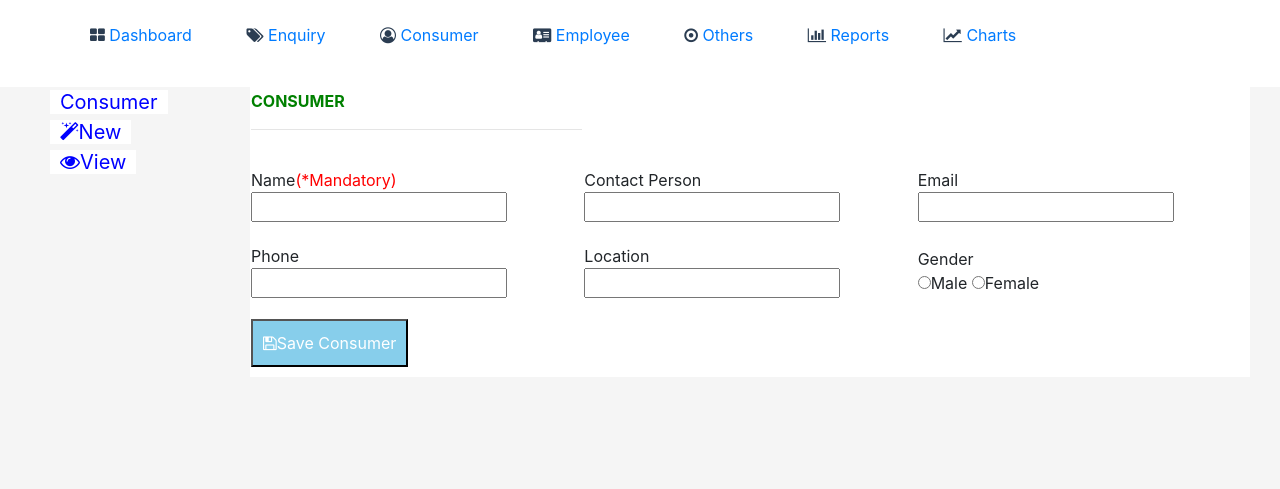
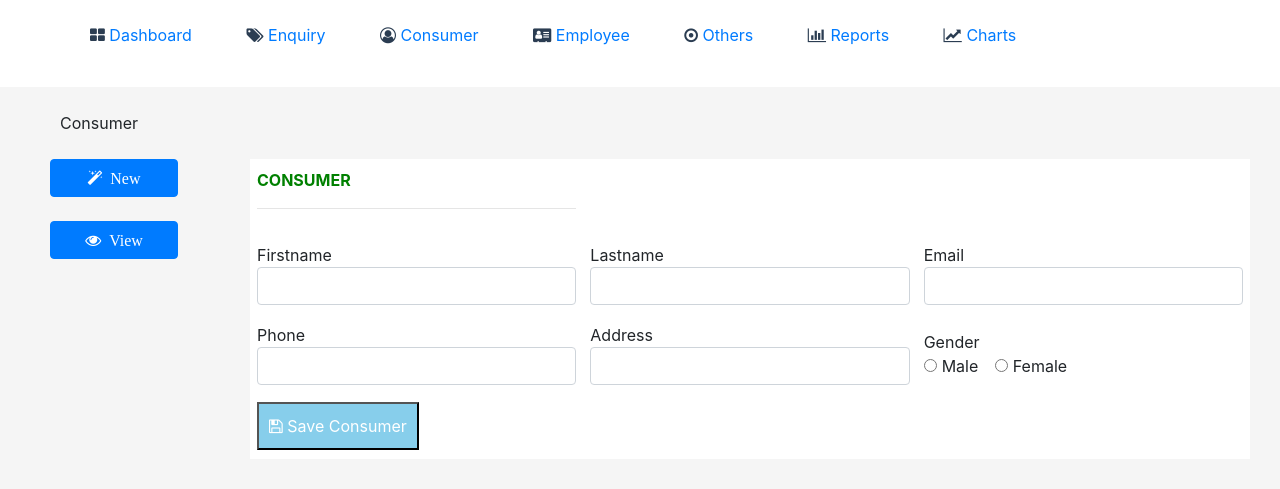
Before and after one commit to Vazcipher/trackmyleadz, a Django app: template trackapp/template/consumer.html in a window 1280 px wide. Shown: the part 67-556 px from the top of the page. Run offline with Django 3.2, Linux system fonts and the light colour scheme; the template is opened without the code that fills it, so the values that code supplies are empty; some libraries are stand-ins or nearby versions.

Commit message:
updated models and design

```diff
--- a/trackapp/template/consumer.html
+++ b/trackapp/template/consumer.html
@@ -29,20 +29,11 @@
 	    	color: darkgreen;
 	    }
 
-	    #input{
-			text-decoration: none;
-			background-color: white;
-			color: blue;
-			font-size: 20px;
-			border: 100px;
+	    .input{
 		    margin-left: 50px;
 		    padding-left: 10px;
 		    padding-right: 10px;
-		}
-
-		#input:hover{
-			text-decoration: none;
-			background-color: skyblue;
+			width: 10%;
 		}
 
 	    #h{
@@ -80,7 +71,6 @@
 			} else {
 				myval.style.borderColor = '';
 			}
-
 		}
 
 	</script>
@@ -89,32 +79,78 @@
 
 {% block body %}
 
-    <!-- <div class="container">
-        <span>In consumer</span>
-    </div> -->
-   		<a  id="input" href="#">Consumer</a><br>
-   		<a  id="input" href="#"><i class="fa fa-magic"></i>New</a><br>
-   		<a  id="input" href="#"><i class="fa fa-eye"></i>View</a>
+<br>
+	<span class="input">Consumer</span>
+<br>
+<br>
+	<button class="input btn btn-primary">
+		<i class="fa fa-magic">&nbsp; New</i>
+	</button>
+<br>
+<br>
+	<button class="input btn btn-primary">
+		<i class="fa fa-eye">&nbsp; View</i>
+	</button>
 
 
-   <table id="table">
+   <table id="table" cellpadding="7px">
    	  	<th>CONSUMER<hr></th>
 		<tr>
-   		<td>Name<span style="color:red;">(*Mandatory)</span><br><input  id="n" type="text"></td>
-   		<td>Contact Person<br><input id="cp" type="text"></td>
-   	    <td> Email<br><input id="e" type="text"></td>
+			<td>
+				Firstname
+				<br>
+				<input id="e" class="form-control" name="email" type="email">
+			</td>
+			<td>
+				Lastname
+				<br>
+				<input id="n" class="form-control" type="text">
+			</td>
+
+			<td>
+				Email
+				<br>
+				<input id="e" class="form-control" name="email" type="email">
+			</td>
 		</tr>
-   	<tr>
-   		<td>Phone<br><input type="text"></td>
-   		<td>Location<br><input type="text"></td>
-           <td>Gender<br><input type="radio" name="gender">Male
-        <input type="radio" name="gender">Female</td>
 
-
-   	</tr>
    		<tr>
    			<td>
-   		<button id="btn" onclick="userdata();"><i class="fa fa-save"></i>Save Consumer</button></td>
+				Phone
+				<br>
+				<input class="form-control" name="phone" type="text">
+			</td>
+
+   			<td>
+				Address
+				<br>
+				<input class="form-control" name="location" type="text">
+			</td>
+
+            <td>
+				Gender
+				<br>
+				<div class="form-check-inline">
+					<label class="form-check-label">
+						<input type="radio" class="form-check-input" name="gender">Male
+					</label>
+				</div>
+
+				<div class="form-check-inline">
+					<label class="form-check-label">
+						<input type="radio" class="form-check-input" name="gender">Female
+					</label>
+				</div>
+			</td>
+   		</tr>
+
+		<tr>
+        	<td>
+				<button id="btn" onclick="userdata();">
+					<i class="fa fa-save"></i>
+					Save Consumer
+				</button>
+			</td>
    		</tr>
    	</table>
 
```
Also changed, not shown: trackapp/models.py (+16 -8 lines), trackapp/template/enquires.html (+119 -85 lines). Lines whose indentation alone changed are shown as unchanged.
